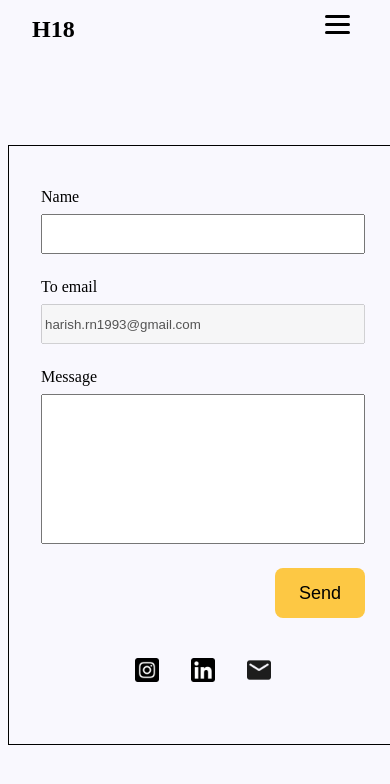
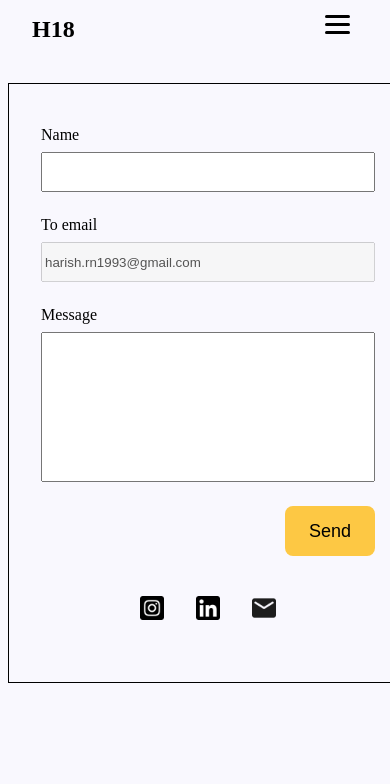
Before and after one commit to harishrn1993/portfolio, an Angular app: page /contact in a window 390 px wide. Shown: the top 784 px of the page. Built offline with nearby package versions, Linux system fonts and the light colour scheme.

Commit message:
adding css for contact

```diff
--- a/src/app/contact/contact.component.html
+++ b/src/app/contact/contact.component.html
@@ -1,4 +1,4 @@
-<div class="div-parent div-center-parent">
+<div class="div-parent">
   <div class="div-center">
     <label>Name</label>
     <input [(ngModel)]="name" />
--- a/src/app/contact/contact.component.scss
+++ b/src/app/contact/contact.component.scss
@@ -9,11 +9,13 @@
   align-items: stretch;
   padding-left: 32px;
   padding-right: 32px;
+  margin-top: 32px;
+  margin-bottom: 32px;
 }
 
-.div-center-parent {
-  display: flex;
-}
+// .div-center-parent {
+//   display: flex;
+// }
 
 .div-flex-row {
   width: 300px;
@@ -62,3 +64,10 @@ label {
 .right-content {
   margin-left: auto;
 }
+
+@media (max-width: 600px) {
+  .div-center {
+    width: 400px;
+    height: 600px;
+  }
+}
```
